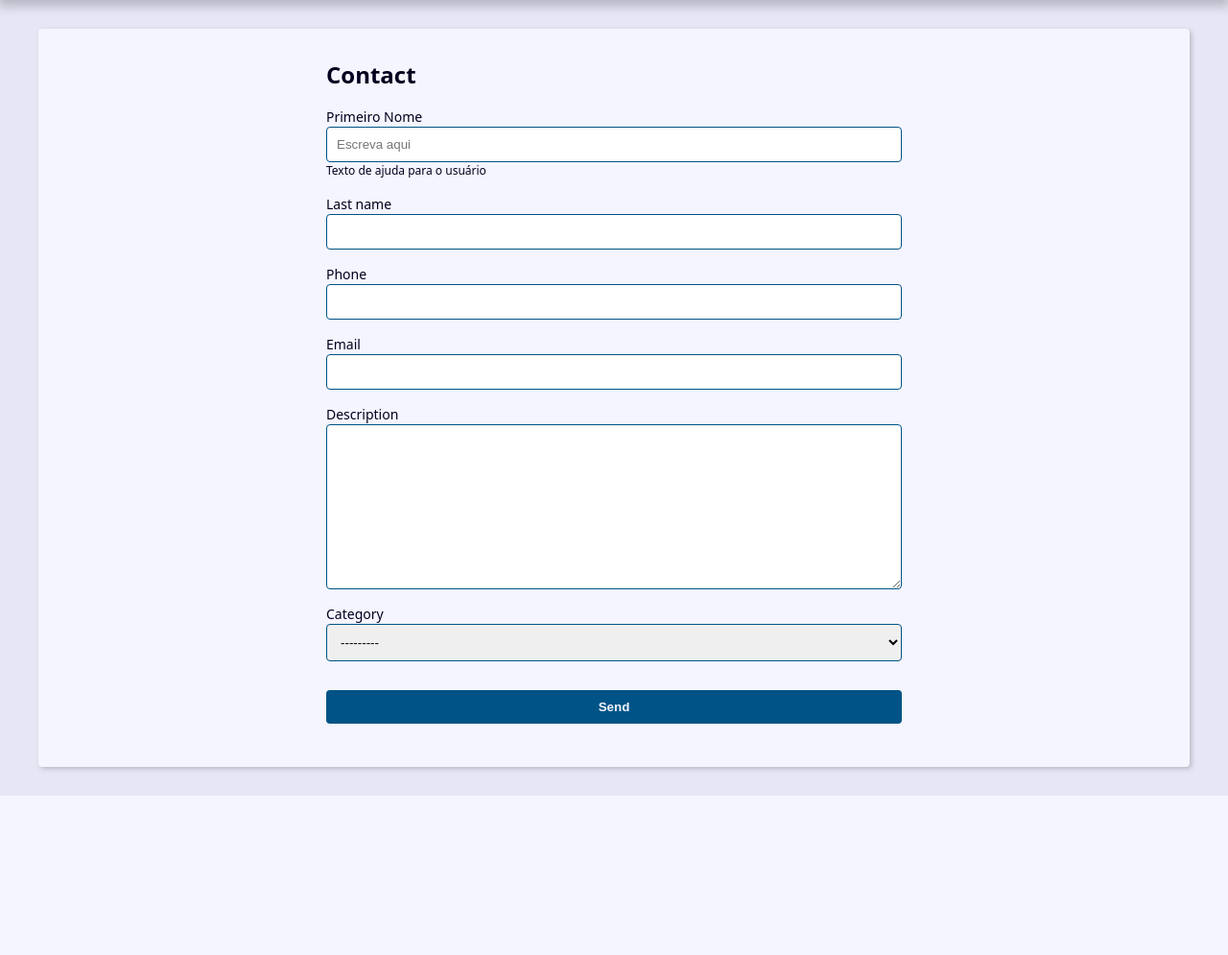
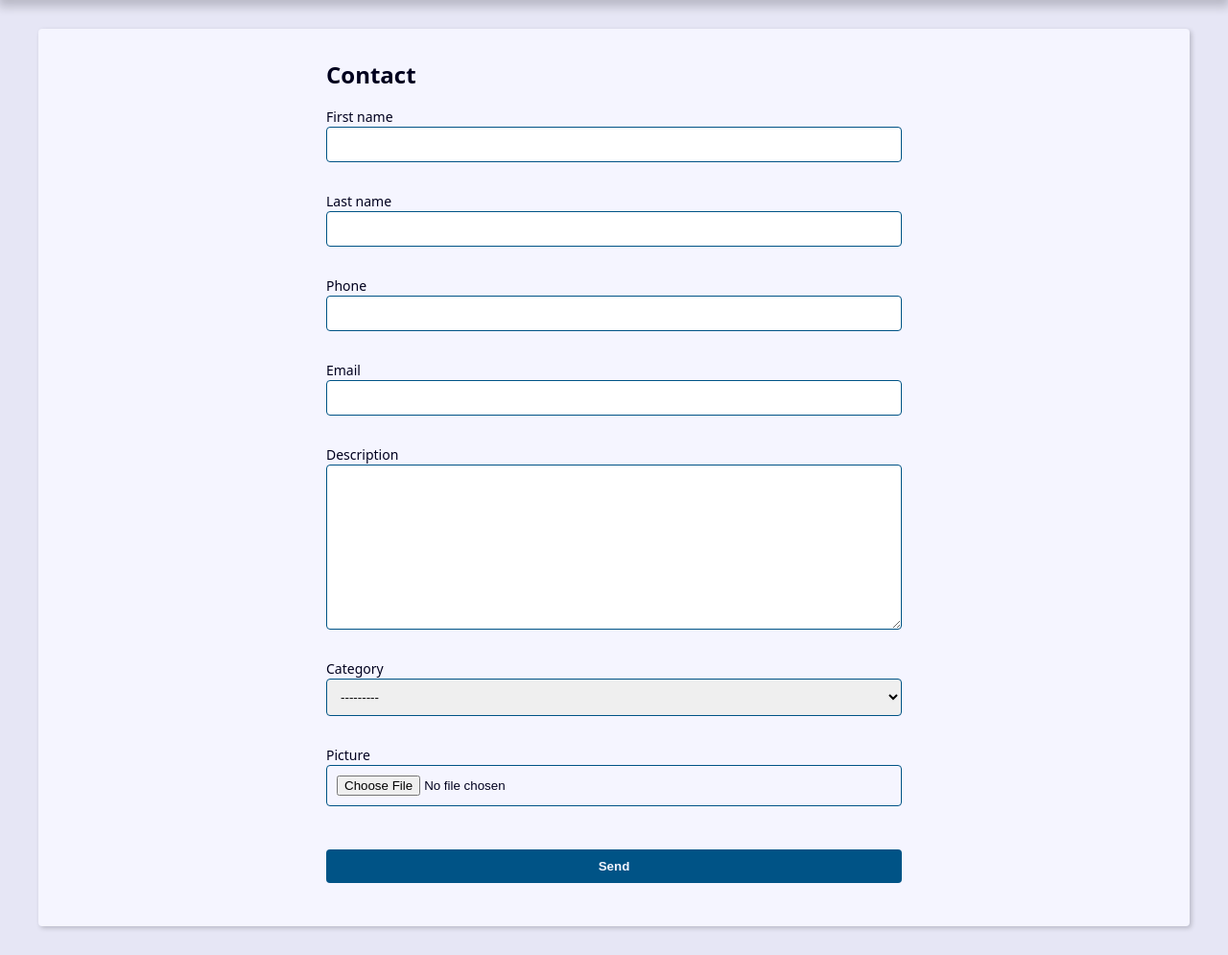
Before and after one commit to C4ioD/Agenda-Django, a Django app: page /contact/create/ in a window 1280 px wide. Shown: the part 239-1234 px from the top of the page at 96% size. Before the commit the page ends 1068 px from the top, so only its background shows below. Run offline with Django 5.2, Linux system fonts and the light colour scheme; data that the repository does not hold is empty.

Commit message:
trabalhando com ImageFiel no template e nos forms

```diff
--- a/contact/forms.py
+++ b/contact/forms.py
@@ -3,38 +3,14 @@ from django.core.exceptions import ValidationError
 from . import models
 
 class ContactForm(forms.ModelForm):
-  ## METODO DE MUDAR OS ATRIBUTOS RECRIANDO O CAMPO
-  first_name = forms.CharField(
-        widget=forms.TextInput(
-          attrs={
-              'class':'classe-a classe-b',
-              'placeholder':'Escreva aqui',
-          }
-        ),
-        label='Primeiro Nome',
-        help_text='Texto de ajuda para o usuário'
+  picture = forms.ImageField(
+    widget=forms.FileInput(
+      attrs={
+        'accept': 'image/*',
+      }
     )
+  )
 
-  ## CRIANDO UM NOVO CAMPO QUE NAO EXISTE NO MODEL
-  # qualquer = forms.CharField(
-  #       widget=forms.TextInput(
-  #         attrs={
-  #             'class':'classe-a classe-b',
-  #             'placeholder':'Escreva aqui',
-  #         }
-  #       ),
-  #       help_text='Texto de ajuda para o usuário'
-  #   )
-
-
-  def __init__(self, *args, **kwargs):
-    super().__init__(*args, **kwargs)
-
- ## METODO DE MUDAR OS ATRIBUTOS ATUALIZANDO O WIDGET JA EXISTENTE
-    # self.fields['first_name'].widget.attrs.update({
-    #         'class':'classe-a classe-b',
-    #        'placeholder':'Escreva aqui',
-    # })
 
   class Meta:
     model = models.Contact
@@ -45,6 +21,7 @@ class ContactForm(forms.ModelForm):
       'email',
       'description',
       'category',
+      'picture',
       )
 
     ## METODO DE MUDAR OS ATRIBUTOS CRIANDO UM NOVO WIDGET
--- a/contact/templates/create.html
+++ b/contact/templates/create.html
@@ -25,7 +25,17 @@
           {% if field.help_text %}
             <p class="help-text">{{field.help_text}}</p>
           {% endif %}
+
+
+
         </div>
+
+        <div class="form-group">
+          {% if field.name == 'picture' and field.value.url %}
+           <img src="{{field.value.url}}" alt="">
+          {% endif %}
+        </div>
+
 
       {% endfor %}
 
--- a/contact/views/contact_forms.py
+++ b/contact/views/contact_forms.py
@@ -11,7 +11,7 @@ def create(request):
   form_action = reverse('contact:create')
 
   if request.method == 'POST':
-    form = ContactForm(request.POST)
+    form = ContactForm(request.POST, request.FILES)
     context = {
       'form': form,
       'form_action':form_action,
@@ -42,7 +42,7 @@ def update(request, contact_id):
   form_action = reverse('contact:update', args=(contact_id,))
 
   if request.method == 'POST':
-    form = ContactForm(request.POST, instance=contact)
+    form = ContactForm(request.POST, request.FILES, instance=contact)
     context = {
       'form': form,
       'form_action':form_action,
```
Also changed, not shown: contact/templates/contact.html (+11 -2 lines).
